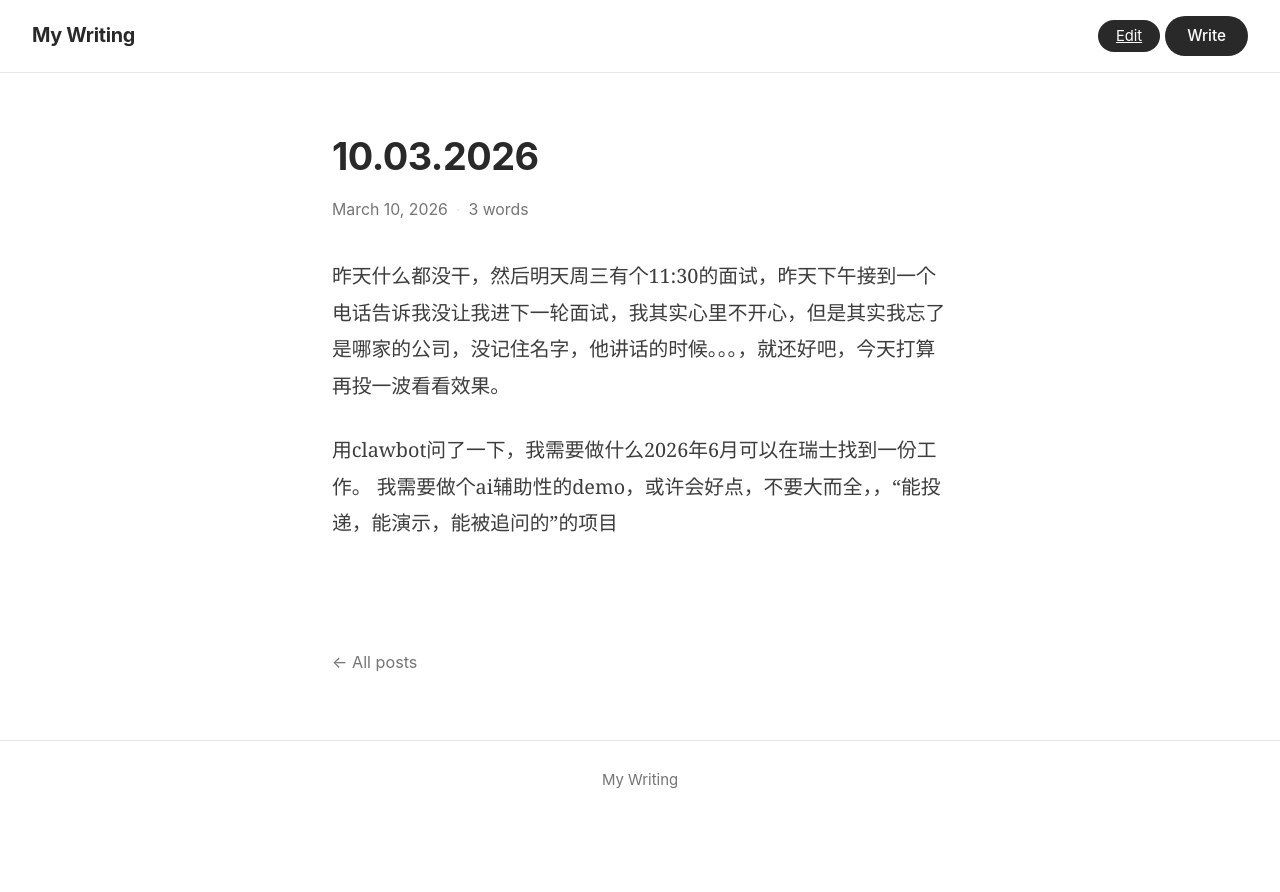
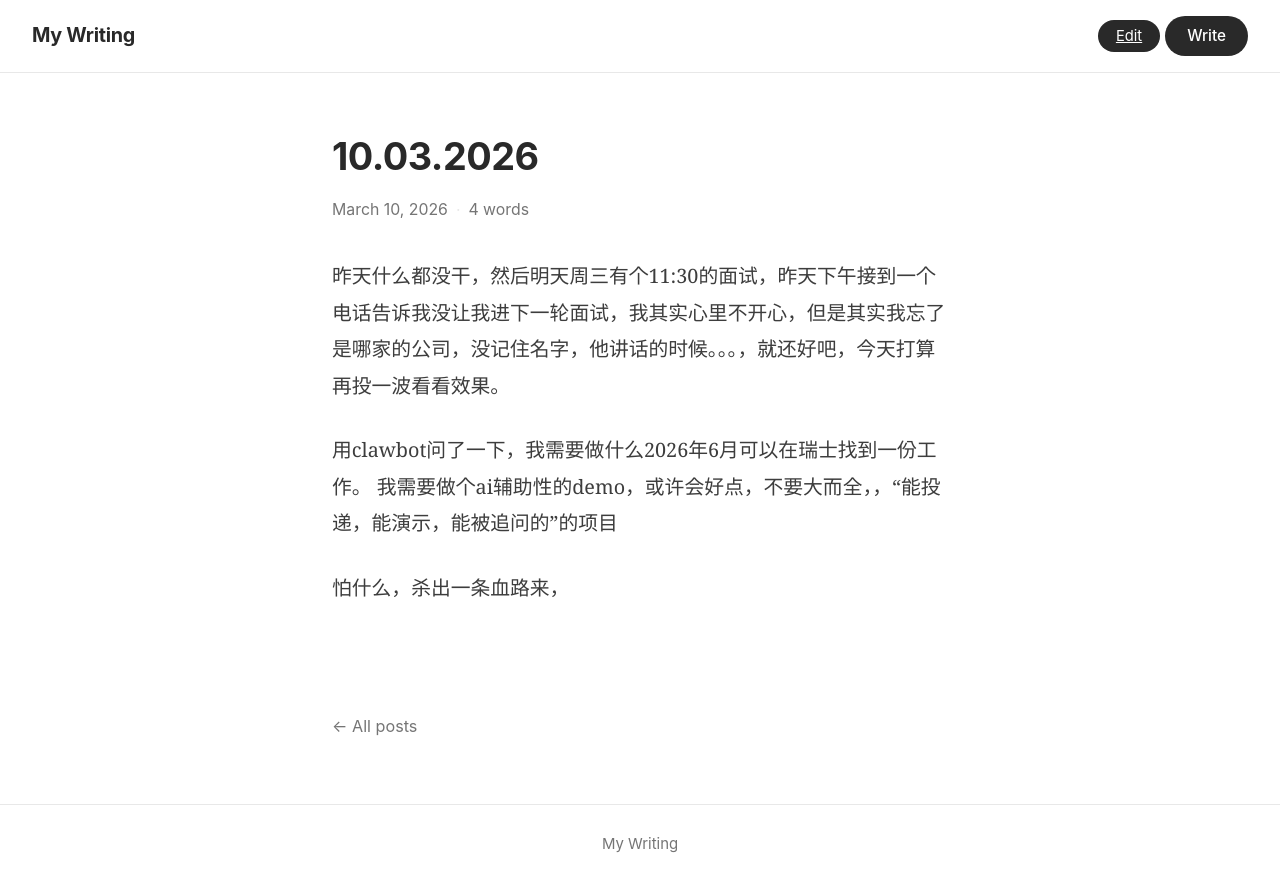
Before and after one commit to MomoSolaris8/myblog, a Jekyll site: the page built from _posts/2026-03-10-dfdf10032026.md, in a window 1280 px wide. Shown: the top 892 px of the page. Built offline with Jekyll 4.4.1, drawn with Linux system fonts in a browser that asks for light colours.

Commit message:
update: 10.03.2026

```diff
--- a/_posts/2026-03-10-dfdf10032026.md
+++ b/_posts/2026-03-10-dfdf10032026.md
@@ -8,3 +8,5 @@ date: 2026-03-10
 
 用clawbot问了一下，我需要做什么2026年6月可以在瑞士找到一份工作。
 我需要做个ai辅助性的demo，或许会好点，不要大而全，，“能投递，能演示，能被追问的”的项目
+
+怕什么，杀出一条血路来，
```
